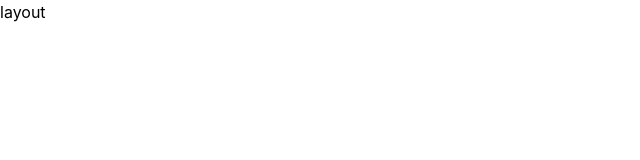
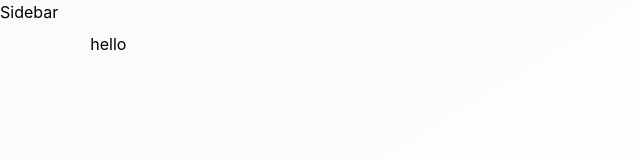
Before and after one commit to FhussainCodes/Full-Stack-EMS, a React (Vite) app in the folder client/: page /dashboard in a window 1280 px wide. Shown: the top 160 px of the page, without its empty margins (0-640 px from the left). Built offline with nearby package versions, Linux system fonts and the light colour scheme.

Commit message:
add components

```diff
--- a/client/src/App.jsx
+++ b/client/src/App.jsx
@@ -10,6 +10,7 @@
 import PaySlips from './pages/PaySlips.jsx';
 import Settings from './pages/Settings.jsx';
 import PrintPayslip from './pages/PrintPayslip.jsx';
+import LoginForm from './components/LoginForm.jsx';
 
 const App = () => {
   return (
@@ -17,6 +18,8 @@
       <Toaster />
       <Routes>
         <Route path="/login" element={< LoginLanding />} />
+        <Route path='/login/admin' element={<LoginForm role="admin" title="Admin Portal" subtitle="Sign in to manage the organization" />} />
+        <Route path='/login/employee' element={<LoginForm/>} role="employee" title="Employee Portal" subtitle="Sign in to access your account" />
         <Route element={<Layout />}>
           <Route path="/dashboard" element={<Dashboard />} />
           <Route path="/attendance" element={<Attendance />} />
--- /dev/null
+++ b/client/src/components/LoginForm.jsx
@@ -0,0 +1,11 @@
+import React from 'react'
+
+const LoginForm = () => {
+  return (
+    <>
+
+    </>
+  )
+}
+
+export default LoginForm
--- a/client/src/pages/Layout.jsx
+++ b/client/src/pages/Layout.jsx
@@ -1,9 +1,15 @@
 import React from 'react'
+import { Outlet } from 'react-router-dom';
 
 const Layout = () => {
   return (
-    <div>
-      layout
+    <div className='flex h-screen bg-linear-to-br from-slate-50 via-white to-indigo-50/30'>
+      <p>Sidebar</p>
+      <main className='flex-1 overflow-y-auto' >
+        <div className='p-4 pt-16 sm:p-6 sm:pt-6 lg:p-8 max-w-400 mx-auto'>
+          <Outlet/>
+        </div>
+      </main>
     </div>
   )
 }
```
Also changed, not shown: 1 other file (tests, documents, lock files or other folders).
